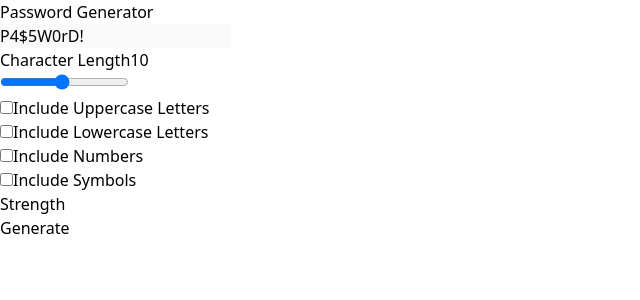
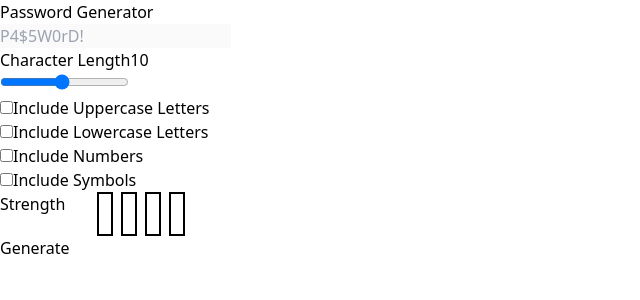
Before and after one commit to sgupta005/password-generator, a React (Vite) app: page / in a window 1280 px wide. Shown: the top 300 px of the page, without its empty margins (0-640 px from the left). Built offline with nearby package versions, Linux system fonts and the light colour scheme.

Commit message:
add strength indicator

```diff
--- a/src/App.jsx
+++ b/src/App.jsx
@@ -42,7 +42,7 @@ function reducer(state, action) {
 
 function App() {
   const [state, dispatch] = useReducer(reducer, initialState);
-  const [pass, setPass] = useState('P4$5W0rD!');
+  const [pass, setPass] = useState('');
   return (
     <div>
       <Heading />
@@ -50,7 +50,7 @@ function App() {
       <Generator>
         <CharacterLength state={state} dispatch={dispatch} />
         <Options state={state} dispatch={dispatch} />
-        <Strength />
+        <Strength pass={pass} />
         <GenerateBtn state={state} setPass={setPass} />
       </Generator>
     </div>
--- a/src/components/Display.jsx
+++ b/src/components/Display.jsx
@@ -1,3 +1,3 @@
 export function Display({ pass }) {
-  return <input disabled type="text" value={pass} />;
+  return <input disabled type="text" value={pass} placeholder="P4$5W0rD!" />;
 }
--- a/src/components/GenerateBtn.jsx
+++ b/src/components/GenerateBtn.jsx
@@ -1,10 +1,10 @@
 export function GenerateBtn({ state, setPass }) {
   function generatePassword({
     length,
+    includeUpper,
     includeLower,
-    includeUpper,
+    includeNumbers,
     includeSymbols,
-    includeNumbers,
   }) {
     if (!includeLower && !includeUpper && !includeSymbols && !includeNumbers)
       return;
--- a/src/components/Strength.jsx
+++ b/src/components/Strength.jsx
@@ -1,7 +1,53 @@
-export function Strength() {
+const REMARKS = ['Too Weak!', 'Weak', 'Medium', 'Strong'];
+const className = 'w-4 h-11 border-2 border-black ';
+
+function includesLower(str) {
+  return /[a-z]/.test(str);
+}
+function includesUpper(str) {
+  return /[A-Z]/.test(str);
+}
+function includesNumbers(str) {
+  return /[0-9]/.test(str);
+}
+function includesSymbols(str) {
+  return /[!@#$%^&*()\-_+=]/.test(str);
+}
+
+export function Strength({ pass }) {
+  let strength = Math.ceil(pass.length / 5);
+
+  if (
+    includesLower(pass) &&
+    includesUpper(pass) &&
+    includesNumbers(pass) &&
+    includesSymbols(pass)
+  ) {
+    if (strength > 1 && strength < 4) {
+      strength += 1;
+    }
+  }
+
+  let indicatorColor = '';
+  if (strength === 1) indicatorColor = 'bg-red-500 border-red-500';
+  if (strength === 2) indicatorColor = 'bg-amber-500 border-amber-500';
+  if (strength === 3) indicatorColor = 'bg-amber-300 border-amber-300';
+  if (strength === 4) indicatorColor = 'bg-green-400 border-green-400';
+
   return (
-    <div>
+    <div className="flex space-x-4">
       <p>Strength</p>
+      <div>{REMARKS[strength - 1]}</div>
+      <div className="flex space-x-2">
+        {Array.from({ length: 4 }, (_, i) => (
+          <div
+            key={i}
+            className={
+              i + 1 <= strength ? className + indicatorColor : className
+            }
+          ></div>
+        ))}
+      </div>
     </div>
   );
 }
```
